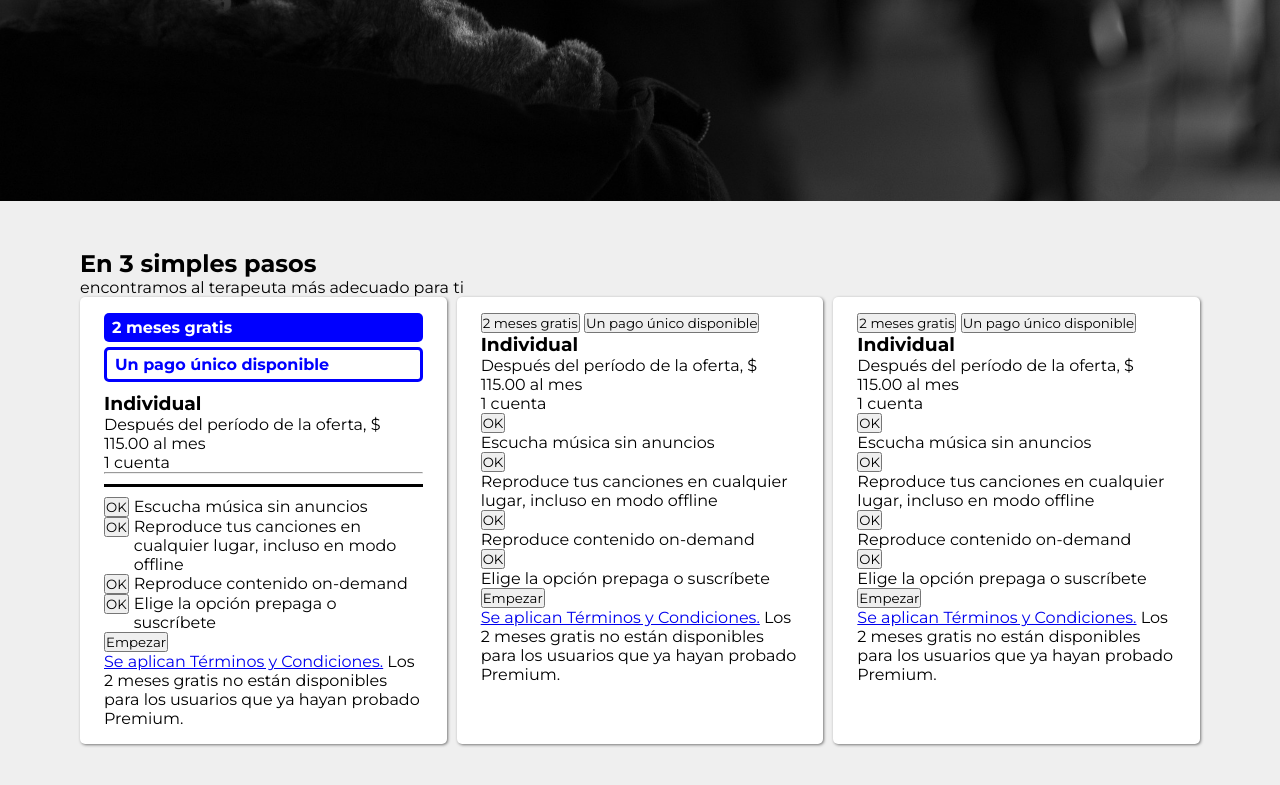
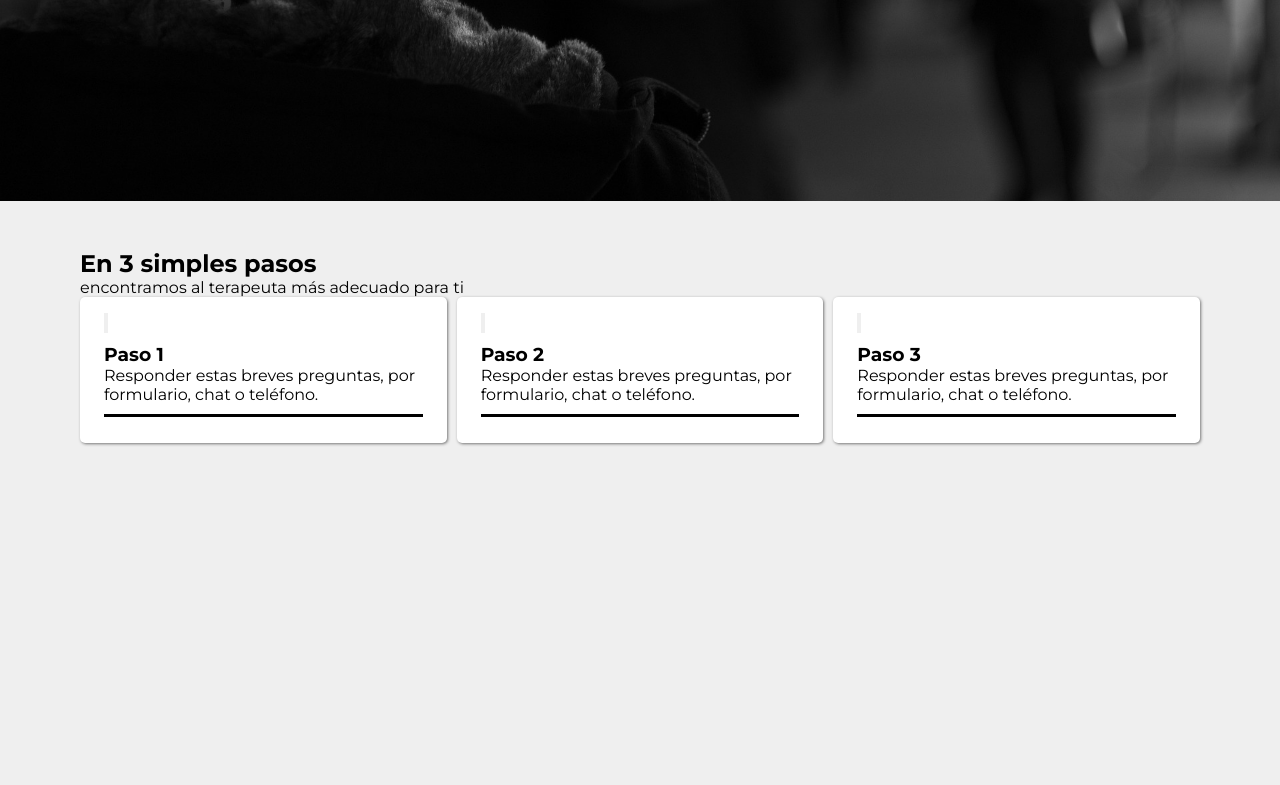
Before and after one commit to amayahaddad/PROYECTO_1, a plain HTML site: page index.html in a window 1280 px wide. Shown: the part 671-1456 px from the top of the page. Drawn offline with Linux system fonts and the light colour scheme.

Commit message:
primer cambio de prueba

```diff
--- a/index.html
+++ b/index.html
@@ -45,123 +45,37 @@
         <p>encontramos al terapeuta más adecuado para ti</p>
         <div class="container">
             <article>
+                <section class="features">
+                        <button><img src="" alt=""></button>
+                </section>
                 <section class="header">
-                    <div class="filled-btn">2 meses gratis</div>
-                    <div class="outline-btn">Un pago único disponible</div>
-                    <h3>Individual</h3>
-                    <p>Después del período de la oferta, $ 115.00 al mes</p>
-                    <p> 1 cuenta</p>
-                    <hr>
+                    <h3>Paso 1</h3>
+                    <p>Responder estas breves preguntas, por formulario,
+                        chat o teléfono.</p>
                 </section>
-
-                <section class="features">
-                    <div>
-                        <button>OK</button>
-                        <p>Escucha música sin anuncios</p>
-                    </div>
-
-                    <div>
-                        <button>OK</button>
-                        <p>Reproduce tus canciones en cualquier lugar, incluso en modo offline</p>
-                    </div>
-
-                    <div>
-                        <button>OK</button>
-                        <p>Reproduce contenido on-demand</p>
-                    </div>
-
-                    <div>
-                        <button>OK</button>
-                        <p>Elige la opción prepaga o suscríbete</p>
-                    </div>
-                </section>
-                <section>
-                    <button>Empezar</button>
-                    <p>
-                        <a href="#">Se aplican Términos y Condiciones.</a>  Los 2 meses gratis no están disponibles para los usuarios que ya hayan probado Premium.
-                    </p>
-                </section>
-
             </article>
 
             <article>
-                <section>
-                    <button>2 meses gratis</button>
-                    <button>Un pago único disponible</button>
-                    <h3>Individual</h3>
-                    <p>Después del período de la oferta, $ 115.00 al mes</p>
-                    <p> 1 cuenta</p>
+                <section class="features">
+                        <button><img src="" alt=""></button>
                 </section>
-
-                <section>
-                    <div>
-                        <button>OK</button>
-                        <p>Escucha música sin anuncios</p>
-                    </div>
-
-                    <div>
-                        <button>OK</button>
-                        <p>Reproduce tus canciones en cualquier lugar, incluso en modo offline</p>
-                    </div>
-
-                    <div>
-                        <button>OK</button>
-                        <p>Reproduce contenido on-demand</p>
-                    </div>
-
-                    <div>
-                        <button>OK</button>
-                        <p>Elige la opción prepaga o suscríbete</p>
-                    </div>
+                <section class="header">
+                    <h3>Paso 2</h3>
+                    <p>Responder estas breves preguntas, por formulario,
+                        chat o teléfono.</p>
                 </section>
-                <section>
-                    <button>Empezar</button>
-                    <p>
-                        <a href="#">Se aplican Términos y Condiciones.</a>  Los 2 meses gratis no están disponibles para los usuarios que ya hayan probado Premium.
-                    </p>
-                </section>
-
             </article>
 
             <article>
-                <section>
-                    <button>2 meses gratis</button>
-                    <button>Un pago único disponible</button>
-                    <h3>Individual</h3>
-                    <p>Después del período de la oferta, $ 115.00 al mes</p>
-                    <p> 1 cuenta</p>
+                <section class="features">
+                        <button><img src="" alt=""></button>
                 </section>
-
-                <section>
-                    <div>
-                        <button>OK</button>
-                        <p>Escucha música sin anuncios</p>
-                    </div>
-
-                    <div>
-                        <button>OK</button>
-                        <p>Reproduce tus canciones en cualquier lugar, incluso en modo offline</p>
-                    </div>
-
-                    <div>
-                        <button>OK</button>
-                        <p>Reproduce contenido on-demand</p>
-                    </div>
-
-                    <div>
-                        <button>OK</button>
-                        <p>Elige la opción prepaga o suscríbete</p>
-                    </div>
+                <section class="header">
+                    <h3>Paso 3</h3>
+                    <p>Responder estas breves preguntas, por formulario,
+                        chat o teléfono.</p>
                 </section>
-                <section>
-                    <button>Empezar</button>
-                    <p>
-                        <a href="#">Se aplican Términos y Condiciones.</a>  Los 2 meses gratis no están disponibles para los usuarios que ya hayan probado Premium.
-                    </p>
-                </section>
-
             </article>
-
 
         </div>
     </section>
```
